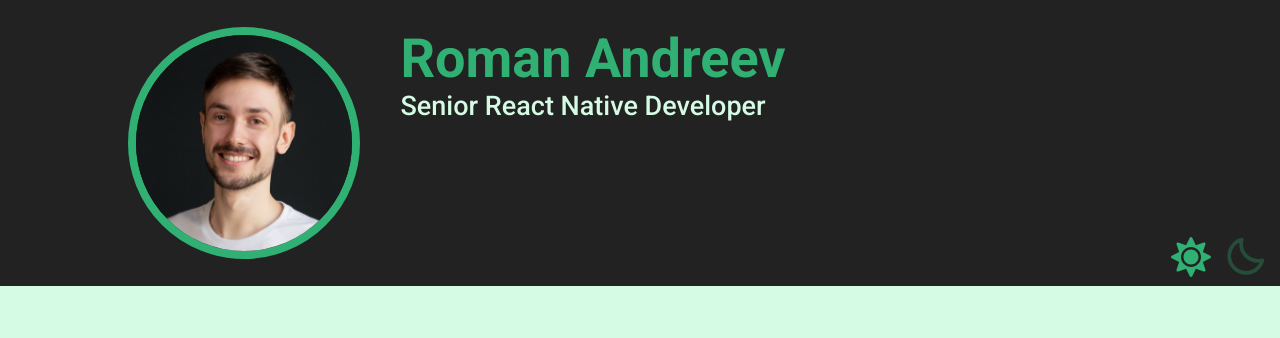
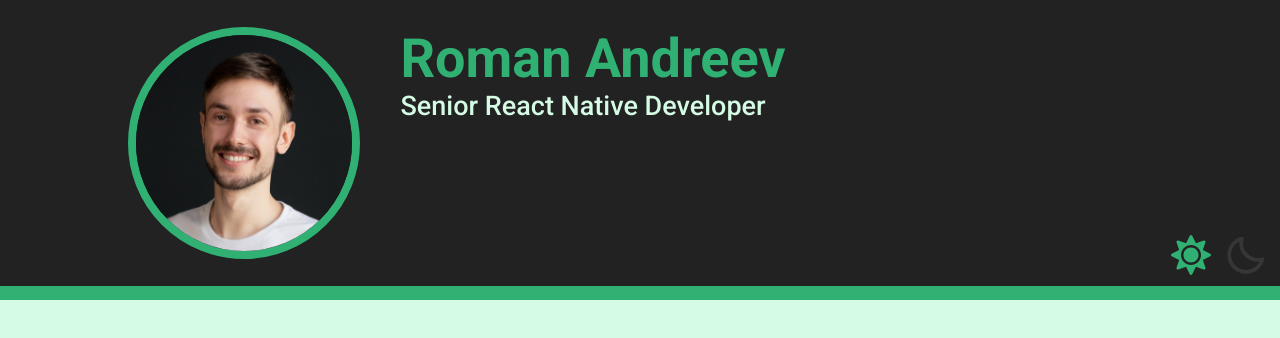
Before and after one commit to Reykjavik151/cv, a React (Create React App) app: page / in a window 1280 px wide. Shown: the top 338 px of the page. Built offline with nearby package versions, Linux system fonts and the light colour scheme.

Commit message:
[RA] feat: FullWidthSeparator component
* update themes
* FullWidthSeparator component

```diff
--- a/src/common.css
+++ b/src/common.css
@@ -4,7 +4,7 @@ html {
 
 @media (max-width: 560px) {
   html {
-    font-size: 6.5px;
+    font-size: 7px;
   }
 }
 
--- /dev/null
+++ b/src/components/FullWidthSeparator/full-width-separator.props.ts
@@ -0,0 +1,4 @@
+export interface IFullWidthSeparatorProps {
+  height?: number;
+  backgroundColor?: string;
+}
--- /dev/null
+++ b/src/components/FullWidthSeparator/full-width-separator.styles.ts
@@ -0,0 +1,12 @@
+import styled from "styled-components";
+
+interface ISeparatorContainerProps {
+  height: number;
+  backgroundColor?: string;
+}
+export const SeparatorContainer = styled.div<ISeparatorContainerProps>`
+  width: 100%;
+  height: ${({ height = 0.2 }) => `${height}rem`};
+  background-color: ${({ backgroundColor, theme }) =>
+    backgroundColor ?? theme.PRIMARY_ADDITIONAL};
+`;
--- /dev/null
+++ b/src/components/FullWidthSeparator/index.tsx
@@ -0,0 +1,10 @@
+import React from "react";
+
+import { IFullWidthSeparatorProps } from "./full-width-separator.props";
+import { SeparatorContainer } from "./full-width-separator.styles";
+
+export const FullWidthSeparator: React.FC<IFullWidthSeparatorProps> = ({
+  height = 0.5,
+}) => {
+  return <SeparatorContainer height={height} />;
+};
--- a/src/components/ThemeSwitcher/index.tsx
+++ b/src/components/ThemeSwitcher/index.tsx
@@ -20,19 +20,22 @@ export const ThemeSwitcher: React.FC = () => {
 
   return (
     <Container>
-      {map(THEMES_BUTTONS, ({ id, theme, Icon, size }) => (
+      {map(THEMES_BUTTONS, ({ id, theme, Icon, size }) => {
+        const isActive = globalTheme === theme;
+        return (
           <Icon
             key={`theme-button-${id}`}
             onClick={getOnThemeButtonPress(theme)}
             size={size}
-          opacity={
-            globalTheme === theme
-              ? ACTIVE_THEME_OPACITY
-              : INACTIVE_THEME_OPACITY
+            opacity={isActive ? ACTIVE_THEME_OPACITY : INACTIVE_THEME_OPACITY}
+            color={
+              isActive
+                ? globalTheme.PRIMARY_TEXT
+                : globalTheme.SECONDARY_ADDITIONAL
             }
-          color={globalTheme.PRIMARY_TEXT}
           />
-      ))}
+        );
+      })}
     </Container>
   );
 };
--- a/src/components/ThemeSwitcher/theme-switcher.styles.ts
+++ b/src/components/ThemeSwitcher/theme-switcher.styles.ts
@@ -3,7 +3,7 @@ import styled from "styled-components";
 export const Container = styled.div`
   position: absolute;
   right: 0.5rem;
-  bottom: 0.5rem;
+  bottom: 0.6rem;
   width: 8rem;
   flex-direction: row;
   display: flex;
--- a/src/components/index.ts
+++ b/src/components/index.ts
@@ -1,4 +1,5 @@
 export * from "./DefaultText";
+export * from "./FullWidthSeparator";
 export * from "./PageContainer";
 export * from "./ProfileCard";
 export * from "./ThemeProvider";
--- a/src/pages/Main/index.tsx
+++ b/src/pages/Main/index.tsx
@@ -1,12 +1,17 @@
 import React from "react";
 
-import { PageContainer, ProfileCard } from "../../components";
+import {
+  FullWidthSeparator,
+  PageContainer,
+  ProfileCard,
+} from "../../components";
 import { IMainPageProps } from "./main.props";
 
 export const MainPage: React.FC<IMainPageProps> = () => {
   return (
     <PageContainer>
       <ProfileCard />
+      <FullWidthSeparator height={1} />
     </PageContainer>
   );
 };
--- a/src/themes/colors.ts
+++ b/src/themes/colors.ts
@@ -8,4 +8,5 @@ export const COLORS = {
   CAPE_HONEY: "#FFE6AB",
   ALMOST_WHITE: "#FAFAFA",
   ALMOST_BLACK: "#222222",
+  GRAY: "#666666",
 };
--- a/src/themes/themes.ts
+++ b/src/themes/themes.ts
@@ -6,7 +6,7 @@ export const LIGHT_THEME: ITheme = {
   PRIMARY_ADDITIONAL: COLORS.JUNGLE_GREEN,
   PRIMARY_TEXT: COLORS.JUNGLE_GREEN,
   SECONDARY: COLORS.ALMOST_BLACK,
-  SECONDARY_ADDITIONAL: COLORS.JUNGLE_GREEN,
+  SECONDARY_ADDITIONAL: COLORS.GRAY,
   SECONDARY_TEXT: COLORS.SCANDAL,
 };
 
```
Lines whose indentation alone changed are shown as unchanged.
